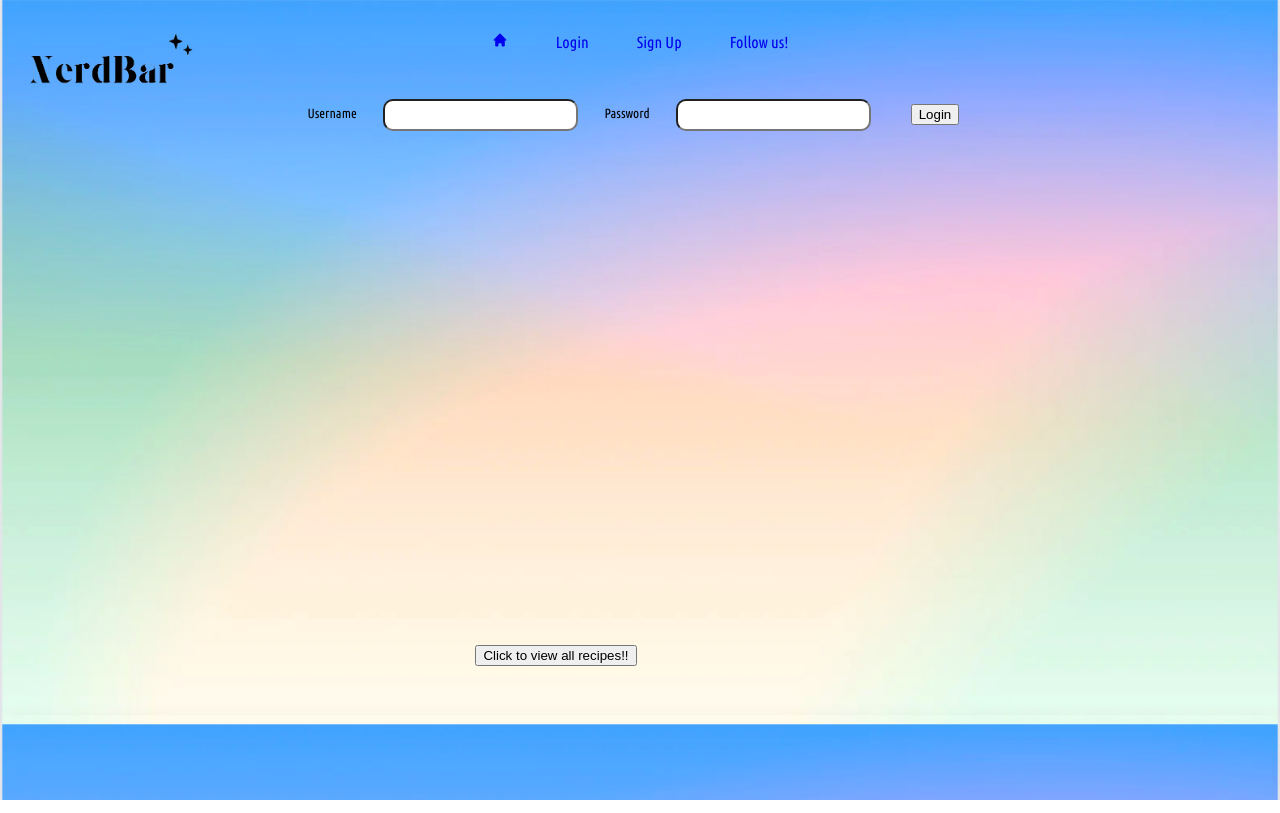
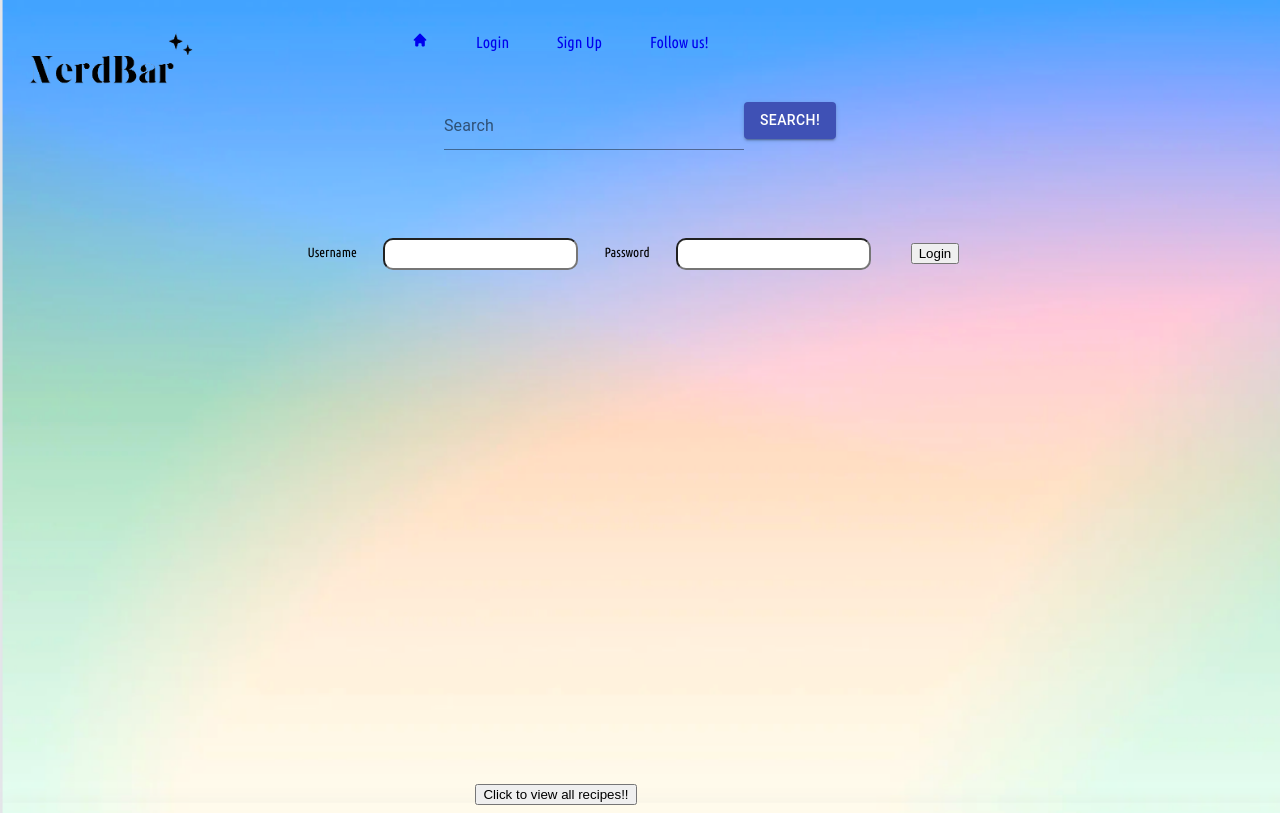
Before and after one commit to klsmith5370/NerdBar, a React app: page / in a window 1280 px wide. Built offline with nearby package versions, Linux system fonts and the light colour scheme.

Commit message:
Got search bar to render, fixed up routes

```diff
--- a/client/App.js
+++ b/client/App.js
@@ -1,15 +1,53 @@
-import React from 'react'
+import React, { useEffect } from 'react'
+import { useDispatch, useSelector } from 'react-redux'
+import { Route, Routes, useNavigate } from 'react-router-dom'
+import { Login, Signup } from './components/AuthForm'
+import Home from './components/Home';
+import { AllRecipes } from './components/AllRecipes'
 
+import { me, logout } from './store'
+import { AuthForm } from '../client/components/AuthForm'
+import Contact from './components/Contact';
 import Navbar from './components/Navbar'
-import Routes from './Routes'
 
 
 const App = () => {
+  const isLoggedIn = useSelector((state) => !!state.auth.id)
+  const dispatch = useDispatch()
+  const navigate = useNavigate()
+
+
+  useEffect(() => {
+    dispatch(me())
+  }, [])
+
+  const handleClick = () => {
+    dispatch(logout(navigate))
+  }
+
   return (
-    <div>
-      <Navbar />
-      <Routes />
-    </div>
+      <div>
+        <Navbar
+          handleClick={handleClick}
+          className='fixed-top'
+          isLoggedIn={isLoggedIn}
+        />
+        {isLoggedIn ? (
+          <Routes>
+              <Route exact path="/home" element={<Home />} />
+              <Route path='/characterRecipes' element={<AllRecipes />} />
+          </Routes>
+          ) : (
+          <Routes>
+            <Route exact path='/' element={<Login />} />
+            <Route path='/home' element={<AuthForm />} />
+            <Route path='/login' element={<Login />} />
+            <Route path='/signup' element={<Signup />} />
+            <Route path='/characterRecipes' element={<AllRecipes />} />
+            <Route path='/follow' element={<Contact />} />
+          </Routes>
+          )}
+        </div>
   )
 }
 
--- a/client/Routes.js
+++ /dev/null
@@ -1,66 +0,0 @@
-import React, { Component } from 'react'
-import { connect } from 'react-redux'
-import { withRouter, Route, Switch, Redirect } from 'react-router-dom'
-import { Login, Signup } from './components/AuthForm'
-import Home from './components/Home';
-import { AllRecipes } from './components/AllRecipes'
-
-import { me } from './store'
-import { AuthForm } from '../client/components/AuthForm'
-import Contact from './components/Contact';
-
-
-/**
- * COMPONENT
- */
-class Routes extends Component {
-  componentDidMount() {
-    this.props.loadInitialData()
-  }
-
-  render() {
-    const {isLoggedIn} = this.props
-
-    return (
-      <div>
-        {isLoggedIn ? (
-          <Switch>
-            <Route path="/home" component={Home} />
-            <Route path='/characterRecipes' component={AllRecipes} />
-            <Redirect to='/home' />
-          </Switch>
-        ) : (
-          <Switch>
-            <Route path='/' exact component={Login} />
-            <Route path='/home' exact component={AuthForm} />
-            <Route path='/login' component={Login} />
-            <Route path='/signup' component={Signup} />
-            <Route path='/characterRecipes' component={AllRecipes} />
-            <Route path='/follow' component={Contact} />
-          </Switch>
-        )}
-      </div>
-    )
-  }
-}
-
-
-const mapState = state => {
-  return {
-    // Being 'logged in' for our purposes will be defined has having a state.auth that has a truthy id.
-    // Otherwise, state.auth will be an empty object, and state.auth.id will be falsey
-    isLoggedIn: !!state.auth.id
-  }
-}
-
-const mapDispatch = dispatch => {
-  return {
-    loadInitialData() {
-      dispatch(me())
-    }
-  }
-}
-
-// The `withRouter` wrapper makes sure that updates are not blocked
-// when the url changes
-export default withRouter(connect(mapState, mapDispatch)(Routes))
--- a/client/components/Navbar.js
+++ b/client/components/Navbar.js
@@ -25,6 +25,7 @@ const Navbar = ({handleClick, isLoggedIn}) => (
           <Link to="/login">Login</Link>
           <Link to="/signup">Sign Up</Link>
           <Link to='/follow'>Follow us!</Link>
+          <SearchBar />
         </div>
       )}
     </nav>
--- a/client/components/SearchBar.js
+++ b/client/components/SearchBar.js
@@ -1,20 +1,30 @@
 import React, { useState } from 'react'
-import { Link } from 'react-router-dom'
-import { Container } from '@material-ui/core'
-// import { useNavigate } from 'react-router-dom'
+import { useNavigate } from 'react-router-dom'
+import { Container, TextField, Button } from '@material-ui/core'
+
 
 export const SearchBar = () => {
     const [search, setSearch] = useState('')
-    // const navigate = useNavigate()
+    const navigate = useNavigate()
 
     function handleSubmit(evt) {
         evt.preventDefault()
-        // navigate(`/search/${search}`)
+        navigate(`/search/${search}`)
     }
 
     return (
         <Container>
+            <form onSubmit={handleSubmit}>
+                <TextField
+                    label='Search'
+                    value={search}
+                    onChange={(evt) => setSearch(evt.target.value)}
+                />
 
+                <Button type='submit' variant='contained' color='primary'>
+                    Search!
+                </Button>
+            </form>
         </Container>
     )
 }
--- a/client/index.js
+++ b/client/index.js
@@ -1,17 +1,15 @@
 import React from 'react'
 import ReactDOM from 'react-dom'
 import { Provider } from 'react-redux'
-import { BrowserRouter, Router } from 'react-router-dom'
+import { BrowserRouter } from 'react-router-dom'
 import history from './history'
 import store from './store'
 import App from './App'
 
 ReactDOM.render(
-  <BrowserRouter>
+  <BrowserRouter history={history}>
     <Provider store={store}>
-      <Router history={history}>
         <App />
-      </Router>
     </Provider>
   </BrowserRouter>,
   document.getElementById('app')
--- a/package.json
+++ b/package.json
@@ -45,10 +45,10 @@
     "esm": "^3.2.25",
     "mocha": "^6.2.3",
     "nodemon": "^1.19.4",
-    "react": "^16.8.6",
-    "react-dom": "^16.8.6",
+    "react": "^16.9.0",
+    "react-dom": "^16.9.0",
     "react-redux": "^7.0.1",
-    "react-router-dom": "^5.0.0",
+    "react-router-dom": "^6.0.0",
     "react-test-renderer": "^16.4.2",
     "redux": "^4.0.1",
     "redux-devtools-extension": "^2.13.5",
```
Also changed, not shown: 1 other file (tests, documents, lock files or other folders).
